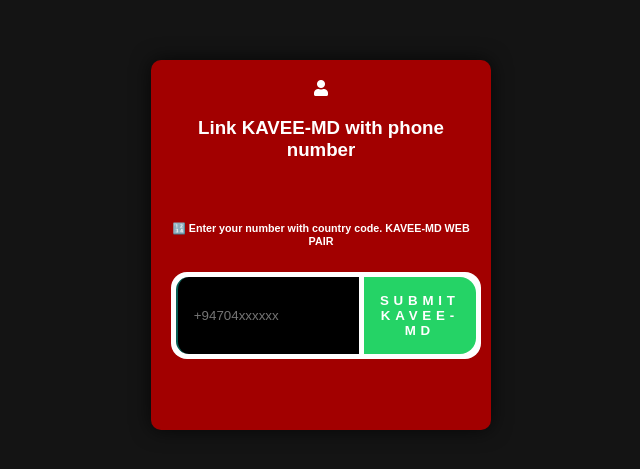
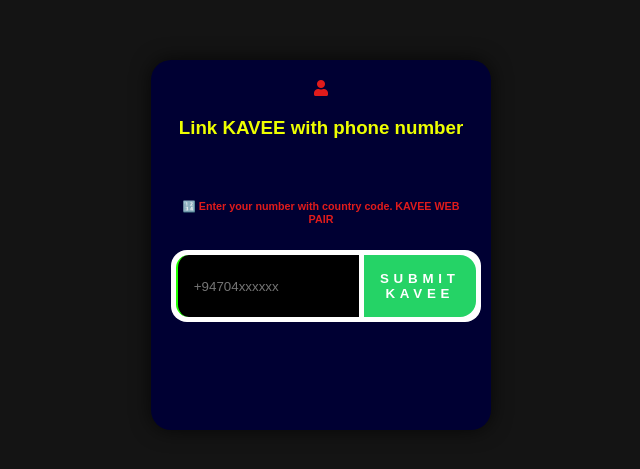
Before and after one commit to Kaveemd17/WEB-PAIR, a website: page pair.html in a window 1280 px wide. Shown: the part 155-624 px from the top of the page, without its empty margins (319-959 px from the left). Drawn offline with nearby package versions, Linux system fonts and the light colour scheme.

Commit message:
Update pair.html

```diff
--- a/pair.html
+++ b/pair.html
@@ -32,15 +32,15 @@
       padding: 20px;
       position: relative;
       text-align: center;
-      background-color: #a20000; /* Update background color */
-      border-radius: 10px;
+      background-color: rgb(0, 0, 51);/* Update background color */
+      border-radius: 20px;
       transform: perspective(1000px) rotateY(0deg);
       box-shadow: 0 0 20px rgba(0, 0, 0, 0.7);
       position: relative;
     }
 
     #text {
-      color: #ffffff; /* Set the text color to black (#000) */
+      color: #e01b1b; /* Set the text color to black (#000) */
     }
 
     .input-container input {
@@ -48,7 +48,7 @@
     }
 
     .centered-text {
-      color: #ffffff; /* Set the text color to black (#000) */
+      color: #eeff00; /* Set the text color to black (#000) */
     }
 
     .input-container {
@@ -68,7 +68,7 @@
       flex-basis: 75%;
       padding: 1rem;
       border: none;
-      border-left: 2px solid #075e54; /* Update border color */
+      border-left: 2px solid #1eff00; /* Update border color */
       color: #ecf0f1; /* Set text color to light grey */
       transition: all 0.2s ease-in-out;
     }
@@ -145,12 +145,12 @@
         <div id="text">
           <i class="fa fa-user"></i>
           <p>
-            <h3 class="centered-text">Link KAVEE-MD with phone number</h3>
+            <h3 class="centered-text">Link KAVEE with phone number</h3>
             <br>
-            <h6>🔢 Enter your number with country code. KAVEE-MD WEB PAIR</h6>
+            <h6>🔢 Enter your number with country code. KAVEE WEB PAIR</h6>
             <div class="input-container">
-              <input placeholder="+94704xxxxxx" type="number" id="number" placeholder="❗ Enter your phone number with country code, KAVEE-MD WEB PAIR" name="">
-              <button id="submit">Submit KAVEE-MD</button>
+              <input placeholder="+94704xxxxxx" type="number" id="number" placeholder="❗ Enter your phone number with country code, ROBIN WEB PAIR" name="">
+              <button id="submit">Submit KAVEE</button>
             </div>
             <!-- Add the loading spinner -->
             <div id="loading-spinner">
```
